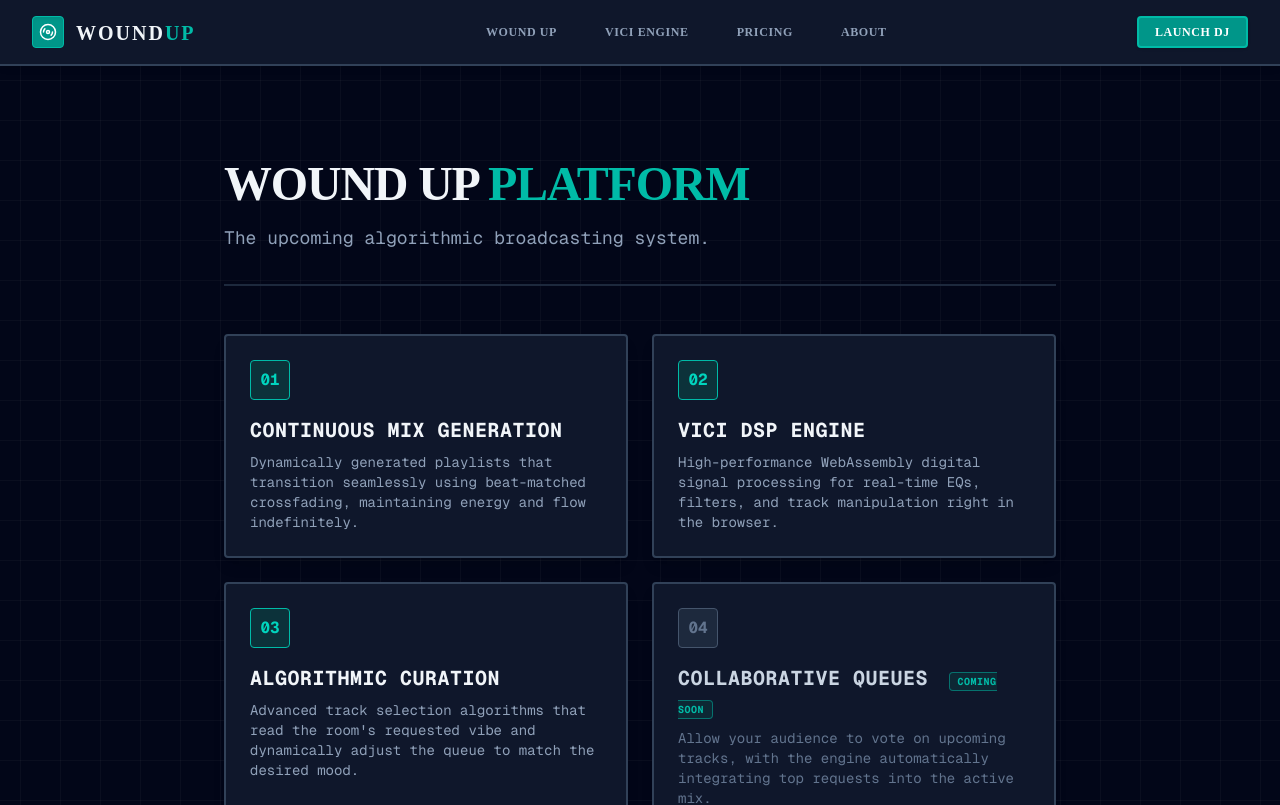
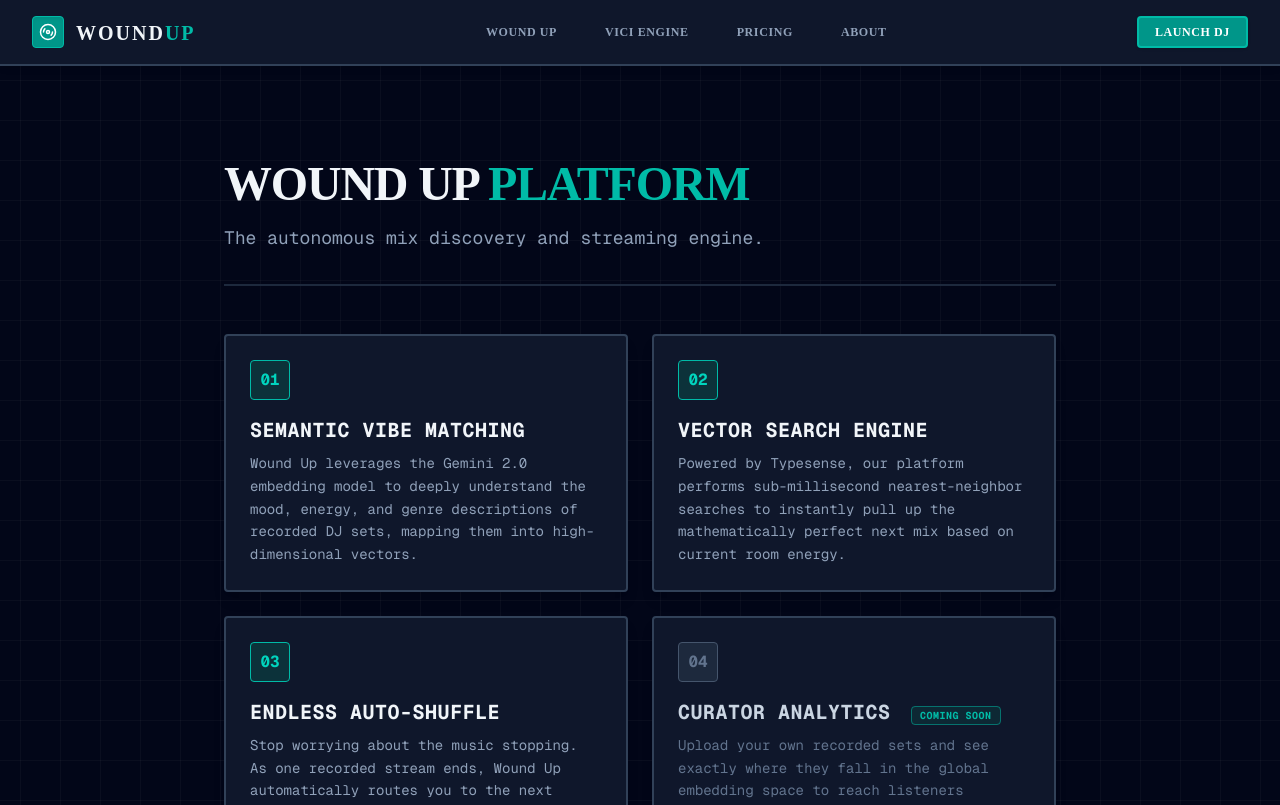
Before and after one commit to ryanncode/woundup, a Next.js app in the folder web/: page /features in a window 1280 px wide. Shown: the top 805 px of the page. Built offline with nearby package versions, Linux system fonts and the light colour scheme.

Commit message:
docs: rewrite marketing copy to accurately reflect discovery engine architecture

```diff
--- a/web/src/app/about/page.tsx
+++ b/web/src/app/about/page.tsx
@@ -1,26 +1,29 @@
 export default function About() {
   return (
     <div className="max-w-3xl mx-auto px-4 sm:px-6 lg:px-8 py-24 mt-16 font-mono">
-      <div className="mb-12">
+      <div className="mb-12 border-b-2 border-slate-800 pb-8">
         <h1 className="text-3xl md:text-5xl font-black text-slate-100 tracking-tight mb-4 uppercase">
           Project <span className="text-teal-500">Origin</span>
         </h1>
-        <div className="h-1 w-20 bg-teal-500 mb-8 rounded"></div>
+        <p className="text-slate-400 font-mono text-lg uppercase tracking-widest font-bold">
+          Solving the Empty Room Problem
+        </p>
       </div>
 
       <div className="bg-slate-900 border-2 border-slate-700 p-8 rounded shadow-lg space-y-6 text-slate-300 leading-relaxed">
         <p>
-          <strong className="text-white">Wound Up</strong> was born from a desire to solve the "empty room" problem in digital broadcasting. While live DJs provide unmatched energy, maintaining a 24/7 stream requires either a massive roster of talent or resorting to unmixed, disjointed playlists.
+          <strong className="text-white">Wound Up</strong> was born from a fundamental frustration in digital broadcasting: what happens when the set ends?
         </p>
         <p>
-          We set out to build an autonomous engine capable of matching the energy, flow, and technical precision of a human operator. The core of this system is the <strong className="text-white">Vici Engine</strong>—a high-performance, WebAssembly-powered DSP architecture running entirely in the browser.
+          While live DJs provide unmatched energy and curation, keeping a stream flowing seamlessly 24/7 is impossible without falling back on disjointed, algorithmically generated single-track playlists. These standard algorithms rely on basic metadata (BPM, genre, popularity) and entirely fail to understand the true <strong className="text-teal-400">vibe</strong> and trajectory of a meticulously crafted hour-long mix.
         </p>
         <p>
-          Currently, the Vici Engine is available as a standalone tool for DJs to mix manually. Meanwhile, our team is constructing the algorithmic curation layer that will soon power Wound Up's fully autonomous broadcasting platform.
+          We set out to build a platform that could intelligently discover and route listeners to the perfect next recorded mix. By leveraging semantic AI embeddings and high-performance vector search, Wound Up mathematically maps the mood of DJ sets, allowing it to autonomously shuffle between mixes and keep the energy alive endlessly.
         </p>
+
         <div className="pt-6 border-t border-slate-800 mt-8">
           <p className="text-sm text-slate-500 uppercase tracking-widest font-bold">
-            System Status: <span className="text-teal-500">Phase 1 (Engine Active)</span>
+            System Status: <span className="text-teal-500">Discovery Engine In Development</span>
           </p>
         </div>
       </div>
--- a/web/src/app/features/page.tsx
+++ b/web/src/app/features/page.tsx
@@ -6,7 +6,7 @@ export default function Features() {
           Wound Up <span className="text-teal-500">Platform</span>
         </h1>
         <p className="text-slate-400 font-mono text-lg">
-          The upcoming algorithmic broadcasting system.
+          The autonomous mix discovery and streaming engine.
         </p>
       </div>
 
@@ -15,9 +15,9 @@ export default function Features() {
           <div className="w-10 h-10 bg-teal-900/50 border border-teal-500 rounded flex items-center justify-center mb-4 text-teal-400 font-bold">
             01
           </div>
-          <h3 className="text-xl font-bold text-slate-100 mb-2 uppercase tracking-wide">Continuous Mix Generation</h3>
-          <p className="text-slate-400 text-sm">
-            Dynamically generated playlists that transition seamlessly using beat-matched crossfading, maintaining energy and flow indefinitely.
+          <h3 className="text-xl font-bold text-slate-100 mb-2 uppercase tracking-wide">Semantic Vibe Matching</h3>
+          <p className="text-slate-400 text-sm leading-relaxed">
+            Wound Up leverages the Gemini 2.0 embedding model to deeply understand the mood, energy, and genre descriptions of recorded DJ sets, mapping them into high-dimensional vectors.
           </p>
         </div>
 
@@ -25,9 +25,9 @@ export default function Features() {
           <div className="w-10 h-10 bg-teal-900/50 border border-teal-500 rounded flex items-center justify-center mb-4 text-teal-400 font-bold">
             02
           </div>
-          <h3 className="text-xl font-bold text-slate-100 mb-2 uppercase tracking-wide">Vici DSP Engine</h3>
-          <p className="text-slate-400 text-sm">
-            High-performance WebAssembly digital signal processing for real-time EQs, filters, and track manipulation right in the browser.
+          <h3 className="text-xl font-bold text-slate-100 mb-2 uppercase tracking-wide">Vector Search Engine</h3>
+          <p className="text-slate-400 text-sm leading-relaxed">
+            Powered by Typesense, our platform performs sub-millisecond nearest-neighbor searches to instantly pull up the mathematically perfect next mix based on current room energy.
           </p>
         </div>
 
@@ -35,9 +35,9 @@ export default function Features() {
           <div className="w-10 h-10 bg-teal-900/50 border border-teal-500 rounded flex items-center justify-center mb-4 text-teal-400 font-bold">
             03
           </div>
-          <h3 className="text-xl font-bold text-slate-100 mb-2 uppercase tracking-wide">Algorithmic Curation</h3>
-          <p className="text-slate-400 text-sm">
-            Advanced track selection algorithms that read the room's requested vibe and dynamically adjust the queue to match the desired mood.
+          <h3 className="text-xl font-bold text-slate-100 mb-2 uppercase tracking-wide">Endless Auto-Shuffle</h3>
+          <p className="text-slate-400 text-sm leading-relaxed">
+            Stop worrying about the music stopping. As one recorded stream ends, Wound Up automatically routes you to the next semantically matched set, keeping the flow going endlessly.
           </p>
         </div>
 
@@ -45,9 +45,9 @@ export default function Features() {
           <div className="w-10 h-10 bg-slate-800 border border-slate-600 rounded flex items-center justify-center mb-4 text-slate-500 font-bold">
             04
           </div>
-          <h3 className="text-xl font-bold text-slate-300 mb-2 uppercase tracking-wide">Collaborative Queues <span className="text-[10px] text-teal-500 bg-teal-900/30 px-2 py-0.5 rounded ml-2 border border-teal-500/50">COMING SOON</span></h3>
-          <p className="text-slate-500 text-sm">
-            Allow your audience to vote on upcoming tracks, with the engine automatically integrating top requests into the active mix.
+          <h3 className="text-xl font-bold text-slate-300 mb-2 uppercase tracking-wide">Curator Analytics <span className="text-[10px] text-teal-500 bg-teal-900/30 px-2 py-0.5 rounded ml-2 border border-teal-500/50">COMING SOON</span></h3>
+          <p className="text-slate-500 text-sm leading-relaxed">
+            Upload your own recorded sets and see exactly where they fall in the global embedding space to reach listeners seeking your specific sound.
           </p>
         </div>
       </div>
--- a/web/src/app/vici/page.tsx
+++ b/web/src/app/vici/page.tsx
@@ -42,7 +42,7 @@ export default function Vici() {
         <div className="bg-slate-900 border-2 border-slate-700 p-8 rounded shadow-lg">
           <h2 className="text-xl font-bold text-slate-100 uppercase tracking-wide mb-6 border-b border-slate-800 pb-4">Open Source Integration</h2>
           <p className="text-slate-400 text-sm leading-relaxed mb-6">
-            The Vici Engine is the foundational mixing backend for the upcoming Wound Up platform, but it is built and maintained as a standalone, open-source tool. You can integrate the core Vici player into your own web projects today.
+            While Wound Up focuses on intelligent mix discovery and routing, the Vici Engine is built and maintained as a standalone, open-source tool for live in-browser mixing. You can integrate the core Vici player into your own web projects today.
           </p>
 
           <div className="bg-slate-950 p-4 rounded border-2 border-slate-800 overflow-x-auto text-xs font-mono text-teal-400 shadow-inner">
```
Also changed, not shown: web/src/app/pricing/page.tsx (+12 -12 lines), web/src/components/Hero.tsx (+11 -14 lines).
